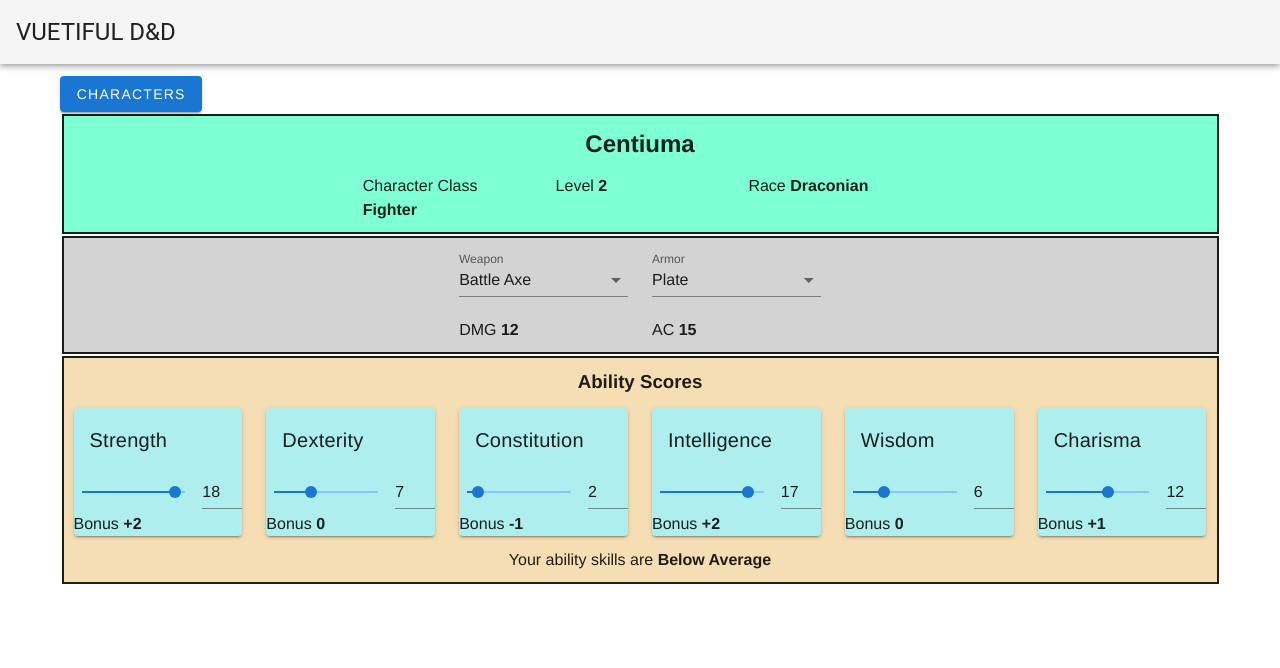
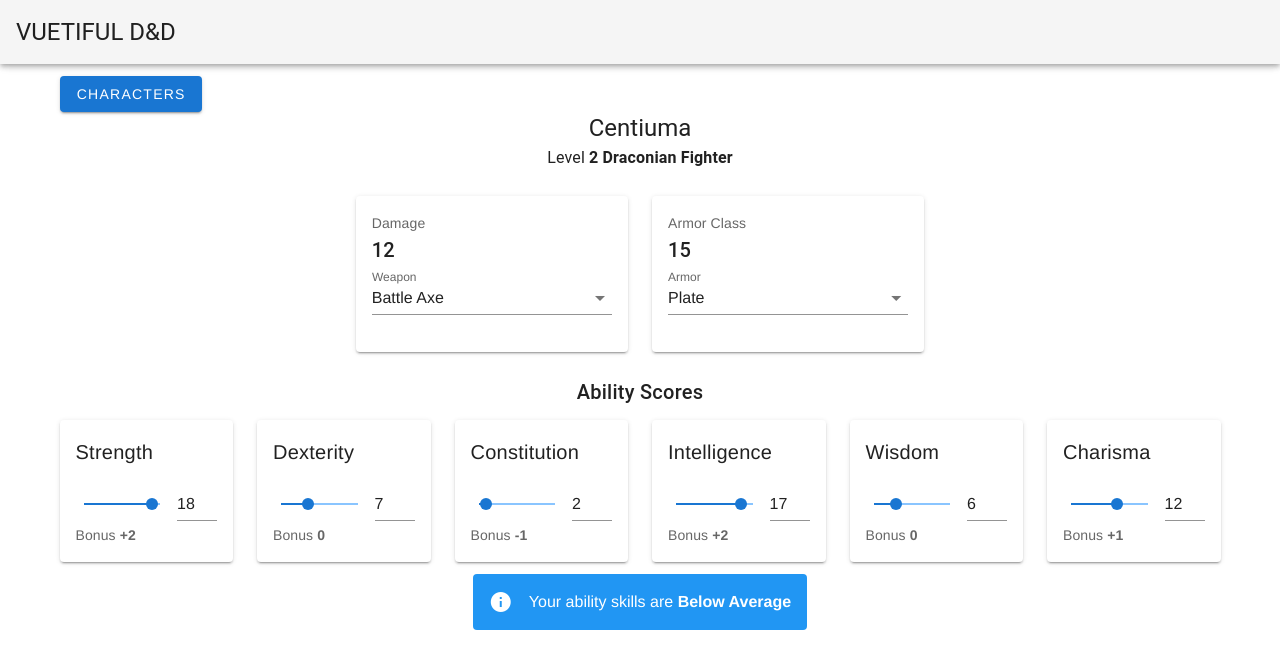
Before and after one commit to murphy55555/vue-demo, a Vue app: page /character/Centiuma in a window 1280 px wide. Shown: the top 668 px of the page. Built offline with nearby package versions, Linux system fonts and the light colour scheme; sample sign-in values are in the browser's storage.

Commit message:
Pretty up UI some more

```diff
--- a/src/modules/admin/pages/Login.vue
+++ b/src/modules/admin/pages/Login.vue
@@ -10,20 +10,20 @@
     </v-alert>
     <form v-else @submit.prevent="formSubmitted">
       <v-layout justify-center wrap>
-        <v-flex xs3>
+        <v-flex xl2 lg3 md3 sm4 xs5>
           <v-text-field
             v-model="username"
             label="Username"
           ></v-text-field>
         </v-flex>
-        <v-flex xs3>
+        <v-flex xl2 lg3 md3 sm4 xs5>
           <v-text-field
             v-model="password"
             label="Password"
             type="password"
           ></v-text-field>
-        </v-flex>
-        <v-flex xs1>
+        </v-flex>\
+        <v-flex shrink>
           <v-btn
             color="primary"
             type="submit">
--- a/src/modules/character/components/CharacterAbilities.vue
+++ b/src/modules/character/components/CharacterAbilities.vue
@@ -1,15 +1,17 @@
 <template>
-  <div class="abilities-box">
-    <h3 class="text-center">Ability Scores</h3>
-    <v-layout>
-      <v-flex xs2 v-for="a in abilities" :key="a.type">
-        <CharacterAbility :score="a.score" :ability-type="a.type" class="background-blue">
+  <div>
+    <div class="text-center title">Ability Scores</div>
+    <v-layout wrap justify-center>
+      <v-flex xl2 lg2 md3 sm4 xs6 v-for="a in abilities" :key="a.type">
+        <CharacterAbility :score="a.score" :ability-type="a.type">
         </CharacterAbility>
       </v-flex>
     </v-layout>
-    <div class="text-center">Your ability skills are
-      <strong>{{getAbilitySkillStrength}}</strong>
-    </div>
+    <v-layout justify-center>
+      <v-alert type="info" class="d-inline-flex">
+        Your ability skills are <strong>{{getAbilitySkillStrength}}</strong>
+      </v-alert>
+    </v-layout>
   </div>
 </template>
 
--- a/src/modules/character/components/CharacterAbility.vue
+++ b/src/modules/character/components/CharacterAbility.vue
@@ -3,6 +3,7 @@
     <v-card-title>
       {{abilityType}}
     </v-card-title>
+    <v-card-text>
     <v-slider
         :value="score"
         class="align-center"
@@ -24,6 +25,7 @@
         </template>
       </v-slider>
     <span>Bonus <strong>{{bonus}}</strong></span>
+    </v-card-text>
   </v-card>
 </template>
 
--- a/src/modules/character/components/CharacterBasicInfo.vue
+++ b/src/modules/character/components/CharacterBasicInfo.vue
@@ -1,17 +1,9 @@
 <template>
   <div>
-    <h2 class="text-center">{{name}}</h2>
-    <v-layout justify-center>
-      <v-flex xs2>
-        <span>Character Class <strong>{{characterClass}}</strong></span>
-      </v-flex>
-      <v-flex xs2>
-        <span>Level <strong>{{level}}</strong></span>
-      </v-flex>
-      <v-flex xs2>
-        <span>Race <strong>{{race}}</strong></span>
-      </v-flex>
-    </v-layout>
+    <div class="text-center headline">{{name}}</div>
+    <div class="text-center subtitle-1">
+      <span>Level <strong>{{level}} {{race}} {{characterClass}}</strong></span>
+    </div>
   </div>
 
 </template>
--- a/src/modules/character/components/CharacterStats.vue
+++ b/src/modules/character/components/CharacterStats.vue
@@ -1,7 +1,11 @@
 <template>
   <div>
     <v-layout justify-center>
-      <v-flex xs2>
+      <v-flex xl2 lg3 md3 sm4 xs6>
+        <v-card>
+          <v-card-text>
+            Damage
+            <div class="title text--primary">{{getDmg}}</div>
             <v-select
               label="Weapon"
               v-model="weapon"
@@ -11,10 +15,15 @@
               return-object
               >
             </v-select>
-        DMG <strong>{{getDmg}}</strong>
+          </v-card-text>
+        </v-card>
       </v-flex>
 
-      <v-flex xs2>
+      <v-flex xl2 lg3 md3 sm4 xs6>
+        <v-card>
+          <v-card-text>
+            Armor Class
+            <div class="title text--primary">{{getAc}}</div>
             <v-select
               label="Armor"
               v-model="armor"
@@ -24,7 +33,8 @@
               return-object
               >
             </v-select>
-        AC <strong>{{getAc}}</strong>
+          </v-card-text>
+        </v-card>
       </v-flex>
     </v-layout>
   </div>
--- a/src/modules/character/pages/CharacterDetail.vue
+++ b/src/modules/character/pages/CharacterDetail.vue
@@ -1,7 +1,7 @@
 <template>
   <div>
     <v-menu offset-y>
-      <template v-slot:activator="{ on }">
+      <template #activator="{ on }">
         <v-btn
           color="primary"
           dark
@@ -20,10 +20,12 @@
         </v-list-item>
       </v-list>
     </v-menu>
-    <br>
-    <CharacterBasicInfo class="calledout-component background-green"></CharacterBasicInfo>
-    <CharacterStats class="calledout-component background-grey"></CharacterStats>
-    <CharacterAbilities class="calledout-component background-brown"></CharacterAbilities>
+    <br />
+    <CharacterBasicInfo></CharacterBasicInfo>
+    <br />
+    <CharacterStats></CharacterStats>
+    <br />
+    <CharacterAbilities></CharacterAbilities>
   </div>
 </template>
 
@@ -68,21 +70,4 @@ export default {
 </script>
 
 <style>
-.calledout-component {
-  border: 2px solid;
-  padding: 10px;
-  margin: 2px;
-}
-.background-green {
-  background-color: aquamarine;
-}
-.background-grey {
-  background-color: lightgrey;
-}
-.background-brown {
-  background-color: wheat;
-}
-.background-blue {
-  background-color: paleturquoise !important;
-}
 </style>
```
Lines whose indentation alone changed are shown as unchanged.
